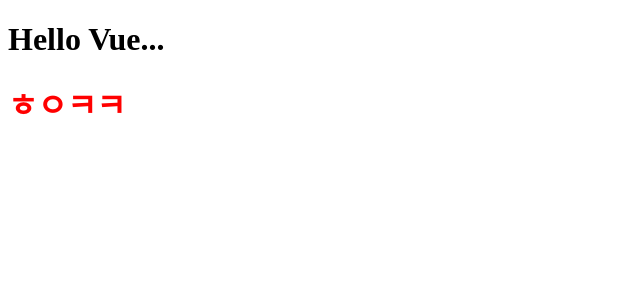
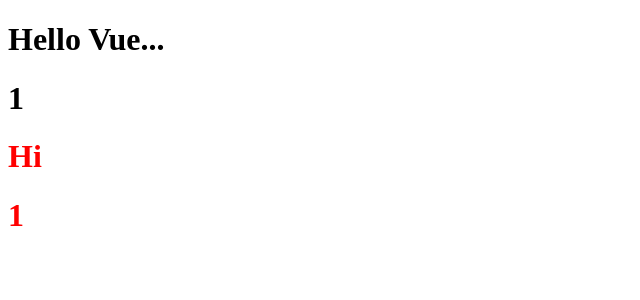
Before and after one commit to minsgy/Vue3_webpack_boilerplate, a Vue app: page / in a window 1280 px wide. Shown: the top 300 px of the page, without its empty margins (0-640 px from the left). Built offline with nearby package versions, Linux system fonts and the light colour scheme.

Commit message:
feat: mixin1

```diff
--- a/src/App.vue
+++ b/src/App.vue
@@ -1,16 +1,20 @@
 <template>
   <h1>
     {{ msg }}
+  </h1>
+  <h1>
+    {{ count }}
   </h1>
   <Hello />
 </template>
 <script>
 import Hello from '~/components/Hello'
-
+import sampleMixin from '~/mixins/sample'
 export default {
   components: {
     Hello,
   },
+  mixins: [sampleMixin],
   data() {
     return {
       msg: 'Hello Vue...',
--- a/src/components/Hello.vue
+++ b/src/components/Hello.vue
@@ -1,7 +1,19 @@
 <template>
-  <h1>ㅎㅇㅋㅋ</h1>
+  <h1>
+    {{ msg }}
+  </h1>
+  <h1>
+    {{ count }}
+  </h1>
 </template>
+<script>
 
+import sampleMixin from '~/mixins/sample'
+
+export default {
+  mixins: [sampleMixin]
+}
+</script>
 <style scoped lang="scss">
 $color: red;
 h1 {
--- /dev/null
+++ b/src/mixins/sample.js
@@ -0,0 +1,8 @@
+export default{
+ data(){
+  return{
+   count: 1,
+   msg: 'Hi'
+  }
+ }
+}
```
